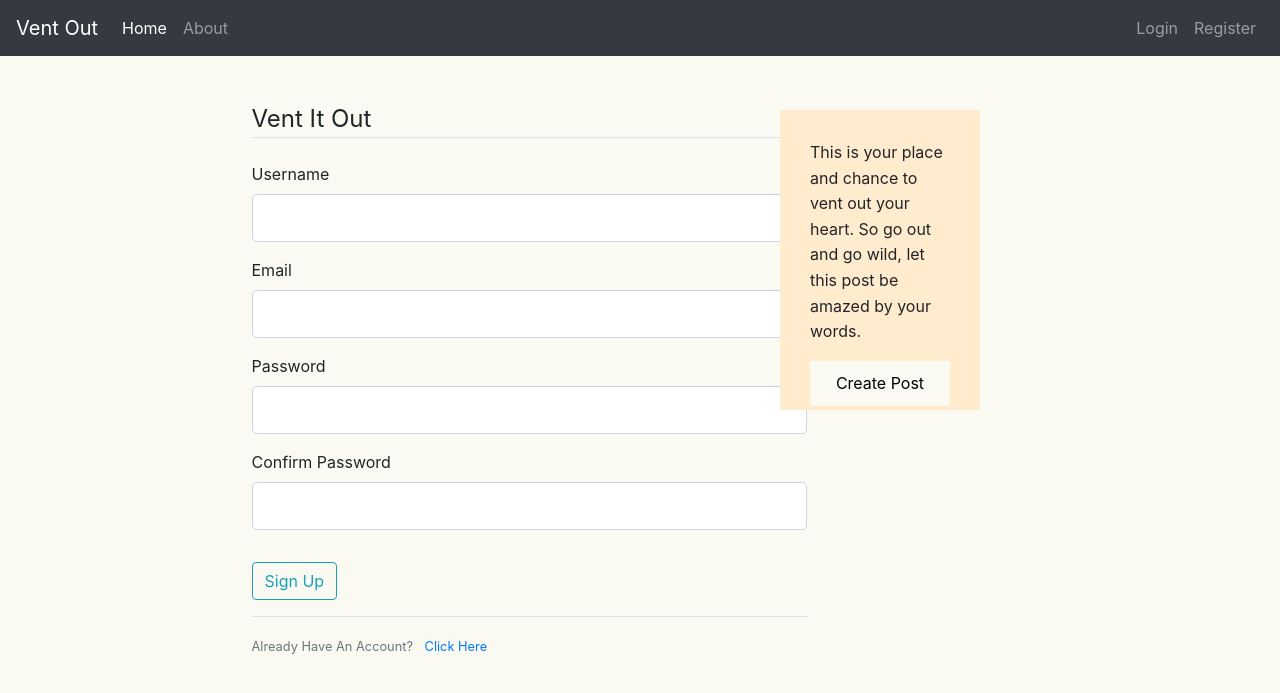
After one commit to prabhakarnikhil14/vent-out, a Flask app: page /register in a window 1280 px wide. The commit adds this page. Shown: the top 693 px of the page. Run offline with Flask 2, Linux system fonts and the light colour scheme; some libraries are stand-ins or nearby versions.

Commit message:
Login and Register Completed

```diff
--- /dev/null
+++ b/run.py
@@ -0,0 +1,5 @@
+from ventout import app
+
+
+if __name__ == '__main__':
+    app.run(debug=True)
--- /dev/null
+++ b/ventout/forms.py
@@ -0,0 +1,31 @@
+from flask_wtf import FlaskForm
+from wtforms import StringField, PasswordField, SubmitField, BooleanField
+from wtforms.validators import DataRequired, Length, Email, EqualTo, ValidationError
+from ventout.models import User
+
+
+class RegistrationForm(FlaskForm):
+    username = StringField('Username', validators=[
+                           DataRequired(), Length(min=6, max=20)])
+    email = StringField('Email', validators=[DataRequired(), Email()])
+    password = PasswordField('Password', validators=[DataRequired()])
+    confirm_password = PasswordField('Confirm Password', validators=[
+                                     DataRequired(), EqualTo('password')])
+    submit = SubmitField('Sign Up')
+
+    def validate_username(self, username):
+        user = User.query.filter_by(username=username.data).first()
+        if user:
+            raise ValidationError('Choose a different username')
+
+    def validate_email(self, email):
+        user = User.query.filter_by(email=email.data).first()
+        if user:
+            raise ValidationError('Choose a different email')
+
+
+class LoginForm(FlaskForm):
+    email = StringField('Email', validators=[DataRequired(), Email()])
+    password = PasswordField('Password', validators=[DataRequired()])
+    remember = BooleanField('Remember Me')
+    submit = SubmitField('Log in')
--- /dev/null
+++ b/ventout/routes.py
@@ -0,0 +1,51 @@
+from ventout.models import User, Post
+from flask import render_template, url_for, flash, redirect
+from ventout.forms import RegistrationForm, LoginForm
+from flask import Request
+from flask_login import login_user
+from ventout import app, db, bcrypt
+
+my_posts = [{'title': 'Post 1', 'author': 'Nikhil', 'content': 'It is the first blog', 'date': '21 September, 2018'},
+            {'title': 'Post 2', 'author': 'Prabhakar',
+                'content': 'It is the second blog', 'date': '22 September, 2018'},
+            {'title': 'Post 3', 'author': 'Styler', 'content': 'It is the third blog', 'date': '23 September, 2018'}]
+
+
+@app.route("/")
+@app.route("/home")
+def home():
+    return render_template('home.html', posts=my_posts)
+
+
+@app.route("/about")
+def about():
+    return render_template('about.html', title='About')
+
+
+@app.route("/register", methods=['GET', 'POST'])
+def register():
+    form = RegistrationForm()
+    if form.validate_on_submit():
+        hashed_password = bcrypt.generate_password_hash(
+            form.password.data).decode('utf-8')
+        user = User(username=form.username.data,
+                    email=form.email.data, password=hashed_password)
+        db.session.add(user)
+        db.session.commit()
+        flash(f'Account created for {form.username.data}!', 'success')
+        return redirect(url_for('login'))
+    return render_template('register.html', title='Register', form=form)
+
+
+@app.route("/login", methods=['GET', 'POST'])
+def login():
+    form = LoginForm()
+    if form.validate_on_submit():
+        user = User.query.filter_by(email=form.email.data).first()
+        if user and bcrypt.check_password_hash(user.password, form.password.data):
+            login_user(user, remember=form.remember.data)
+            flash(f'Welcome {user.username}!', 'success')
+            return redirect(url_for('home'))
+        else:
+            flash('Wrong Username or Password', 'danger')
+    return render_template('login.html', title='Login', form=form)
--- /dev/null
+++ b/ventout/static/main.css
@@ -0,0 +1,36 @@
+.para{
+    display: inline-block;
+    font-size: 20px;
+    font-family: fantasy;
+}
+body{
+    background-color: #fafaf3;
+}
+.blockquote{
+    border-left: 5px solid lightgray;
+    padding-left: 35px;
+}
+.margin-top{
+    margin-top: 45px;
+}
+.sidebar{
+    height: 300px;
+    width: 200px;
+    position: absolute;
+    top: 110px;
+    right: 300px;
+    background-color: blanchedalmond;
+    padding: 30px;
+    line-height: 1.6;
+}
+.create-post button{
+    width: 100%;
+    background-color: #fafaf3;
+    padding: 10px 5px;
+    border: none;
+}
+.my-forms{
+    width: 50%;
+    margin-top: 45px;
+    margin-left: 15%;
+}
--- a/templates/layout.html
+++ b/ventout/templates/layout.html
@@ -19,26 +19,35 @@
 <body>
 
     <nav class="navbar navbar-expand-sm bg-dark navbar-dark">
-        <a class="navbar-brand" href="#">Vent Out</a>
+        <a class="navbar-brand" href="{{ url_for('home') }}">Vent Out</a>
         <ul class="nav navbar-nav">
             <li class="nav-item active">
-                <a class="nav-link" href="#">Home</a>
+                <a class="nav-link" href="{{ url_for('home') }}">Home</a>
             </li>
             <li class="nav-item">
-                <a class="nav-link" href="#">About</a>
+                <a class="nav-link" href="{{ url_for('about') }}">About</a>
             </li>
         </ul>
 
         <ul class="nav navbar-nav navbar-right ml-auto">
             <li class="nav-item">
-                <a class="nav-link" href="#">Login</a>
+                <a class="nav-link" href="{{ url_for('login') }}">Login</a>
             </li>
             <li class="nav-item">
-                <a class="nav-link" href="#">Register</a>
+                <a class="nav-link" href="{{ url_for('register') }}">Register</a>
             </li>
         </ul>
     </nav>
     <div class="container">
+        {% with messages = get_flashed_messages(with_categories=true) %}
+            {% if messages %}
+                {% for category, message in messages %}
+                    <div class="alert alert-{{ category }} my-alert">
+                        {{ message }}
+                    </div>
+                {% endfor%}
+            {% endif %}
+        {% endwith%}
         {% block content %}
         {% endblock%}
     </div>
@@ -49,6 +58,7 @@
                 This is your place and chance to vent out your heart. So go out and go wild, let this post be amazed by
                 your words.
             </p>
+            <button>Create Post</button>
         </div>
     </aside>
 </body>
--- /dev/null
+++ b/ventout/templates/register.html
@@ -0,0 +1,75 @@
+{% extends "layout.html" %}
+{% block content %}
+<div class="my-forms">
+    <form method="POST" action="">
+        {{ form.hidden_tag() }}
+        <fieldset class="form-group">
+            <legend class="border-bottom mb-4">Vent It Out </legend>
+            <div class="form-group">
+                {{ form.username.label(class="form-control-label")}}
+                {% if form.username.errors %}
+                {{ form.username(class="form-control form-control-lg is-invalid") }}
+
+                <div class="invalid-feedback">
+                    {% for error in form.username.errors %}
+                    <span>{{ error }}</span>
+                    {% endfor %}
+                </div>
+                {% else %}
+                {{ form.username(class="form-control form-control-lg")}}
+                {% endif %}
+            </div>
+            <div class="form-group">
+                {{ form.email.label(class="form-control-label")}}
+                {% if form.email.errors %}
+                {{ form.email(class="form-control form-control-lg is-invalid") }}
+
+                <div class="invalid-feedback">
+                    {% for error in form.email.errors %}
+                    <span>{{ error }}</span>
+                    {% endfor %}
+                </div>
+                {% else %}
+                {{ form.email(class="form-control form-control-lg")}}
+                {% endif %}
+            </div>
+            <div class="form-group">
+                {{ form.password.label(class="form-control-label")}}
+                {% if form.password.errors %}
+                {{ form.password(class="form-control form-control-lg is-invalid") }}
+
+                <div class="invalid-feedback">
+                    {% for error in form.password.errors %}
+                    <span>{{ error }}</span>
+                    {% endfor %}
+                </div>
+                {% else %}
+                {{ form.password(class="form-control form-control-lg")}}
+                {% endif %}
+            </div>
+            <div class="form-group">
+                {{ form.confirm_password.label(class="form-control-label")}}
+                {% if form.confirm_password.errors %}
+                {{ form.confirm_password(class="form-control form-control-lg is-invalid") }}
+
+                <div class="invalid-feedback">
+                    {% for error in form.confirm_password.errors %}
+                    <span>{{ error }}</span>
+                    {% endfor %}
+                </div>
+                {% else %}
+                {{ form.username(class="form-control form-control-lg")}}
+                {% endif %}
+            </div>
+        </fieldset>
+        <div class="form-group">
+            {{ form.submit(class="btn btn-outline-info")}}
+        </div>
+    </form>
+    <div class="border-top pt-3">
+        <small class="text-muted">
+            Already Have An Account? <a class="ml-2" href="{{ url_for('login') }}">Click Here</a>
+        </small>
+    </div>
+</div>
+{% endblock %}
```
Also changed, not shown: flaskblog.py (deleted, +0 -19 lines), static/main.css (deleted, +0 -18 lines), ventout/__init__.py (added, +16 -0 lines), ventout/models.py (added, +33 -0 lines), ventout/templates/login.html (added, +51 -0 lines), ventout/site.db (added), ventout/templates/about.html (renamed from templates/about.html), ventout/templates/home.html (renamed from templates/home.html).
